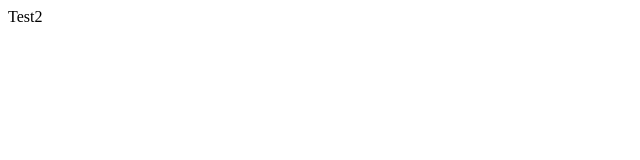
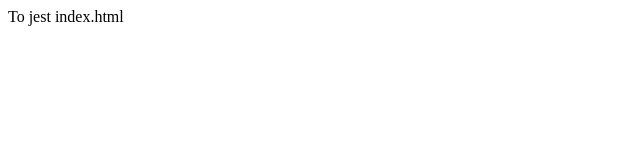
Before and after one commit to leszekdoniec/leszekdoniec.github.io, a plain HTML site: page index.html in a window 1280 px wide. Shown: the whole page, without its empty margins (0-640 px from the left). Drawn offline with Linux system fonts and the light colour scheme.

Commit message:
zmiana index.html

```diff
--- a/index.html
+++ b/index.html
@@ -1,5 +1,5 @@
 <html>
 <body>
-Test2
+To jest index.html
 </body>
 </html>
```
